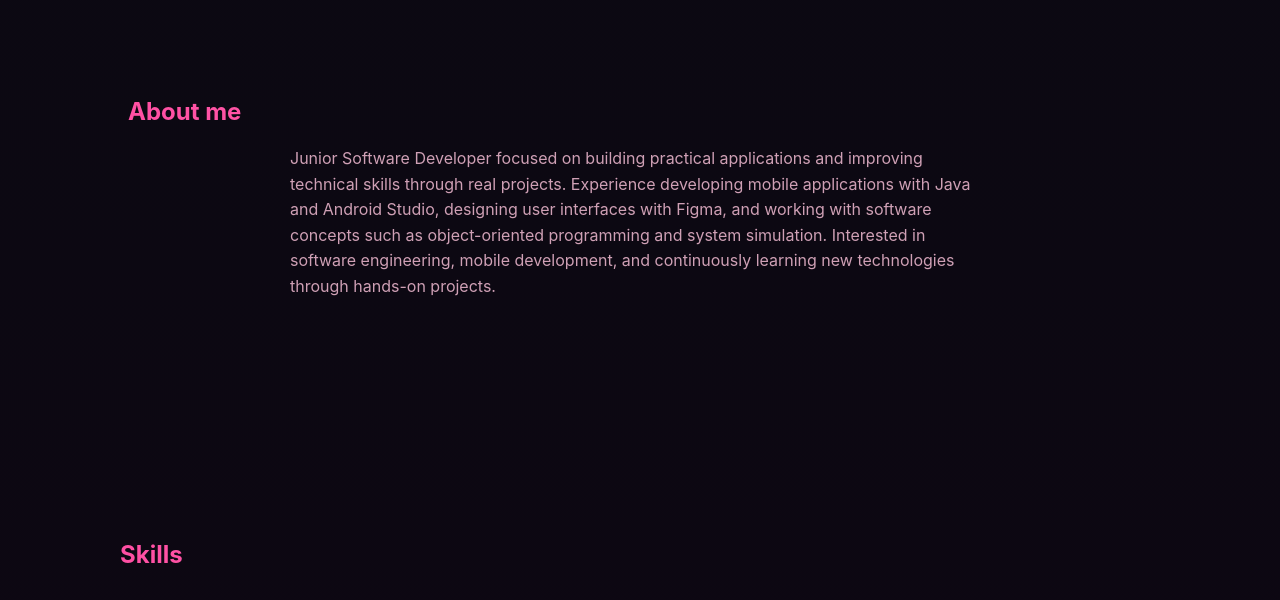
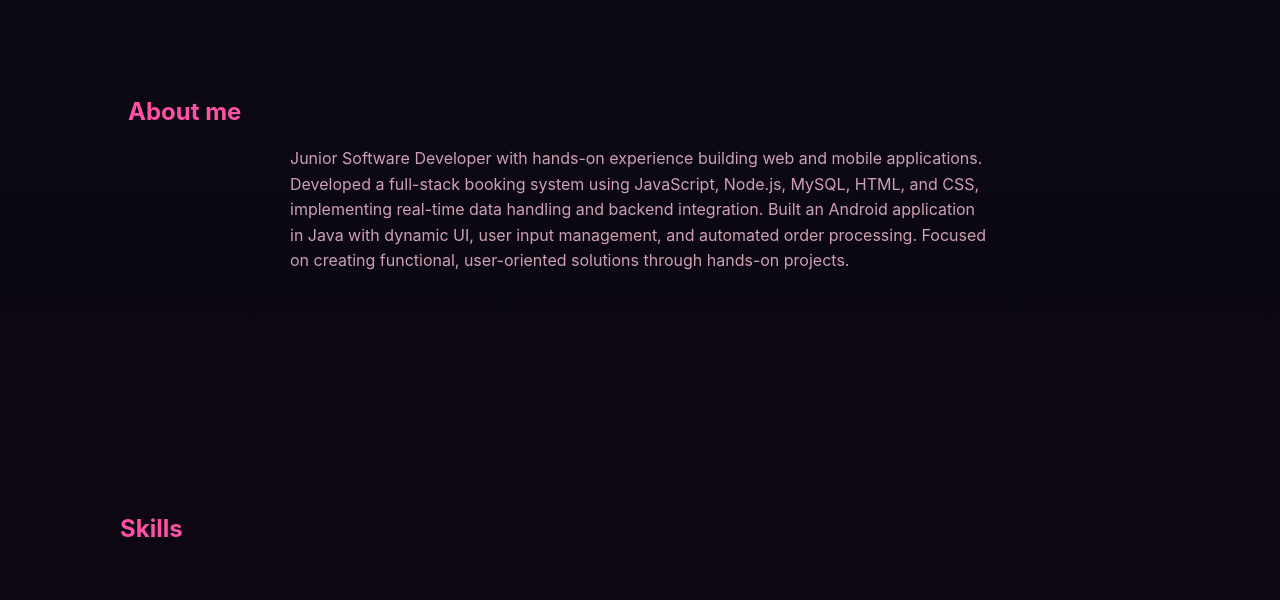
Before and after one commit to amandalimamads-ux/portfolio-amanda, a plain HTML site: page index.html in a window 1280 px wide. Shown: the part 863-1463 px from the top of the page. Drawn offline with nearby package versions, Linux system fonts and the light colour scheme; animation ran at ten frames a second.

Commit message:
Update portfolio title and about section

```diff
--- a/index.html
+++ b/index.html
@@ -6,7 +6,7 @@
 <meta charset="UTF-8">
 <meta name="viewport" content="width=device-width, initial-scale=1.0">
 
-<title>Amanda Lima | Software Developer</title>
+<title>Amanda Lima | Software Developer | Full Stack & Android Developer</title>
 
 <link rel="stylesheet" href="css/style.css">
 
@@ -113,12 +113,13 @@
 <h2>About me</h2>
 
 <p>
+Junior Software Developer with hands-on experience building web and mobile applications.
 
-Junior Software Developer focused on building practical applications and improving technical skills through real projects.
-Experience developing mobile applications with Java and Android Studio, designing user interfaces with Figma, and working with software concepts such as object-oriented programming and system simulation.
+Developed a full-stack booking system using JavaScript, Node.js, MySQL, HTML, and CSS, implementing real-time data handling and backend integration.
 
-Interested in software engineering, mobile development, and continuously learning new technologies through hands-on projects.
+Built an Android application in Java with dynamic UI, user input management, and automated order processing.
 
+Focused on creating functional, user-oriented solutions through hands-on projects.
 </p>
 
 </section>
```
